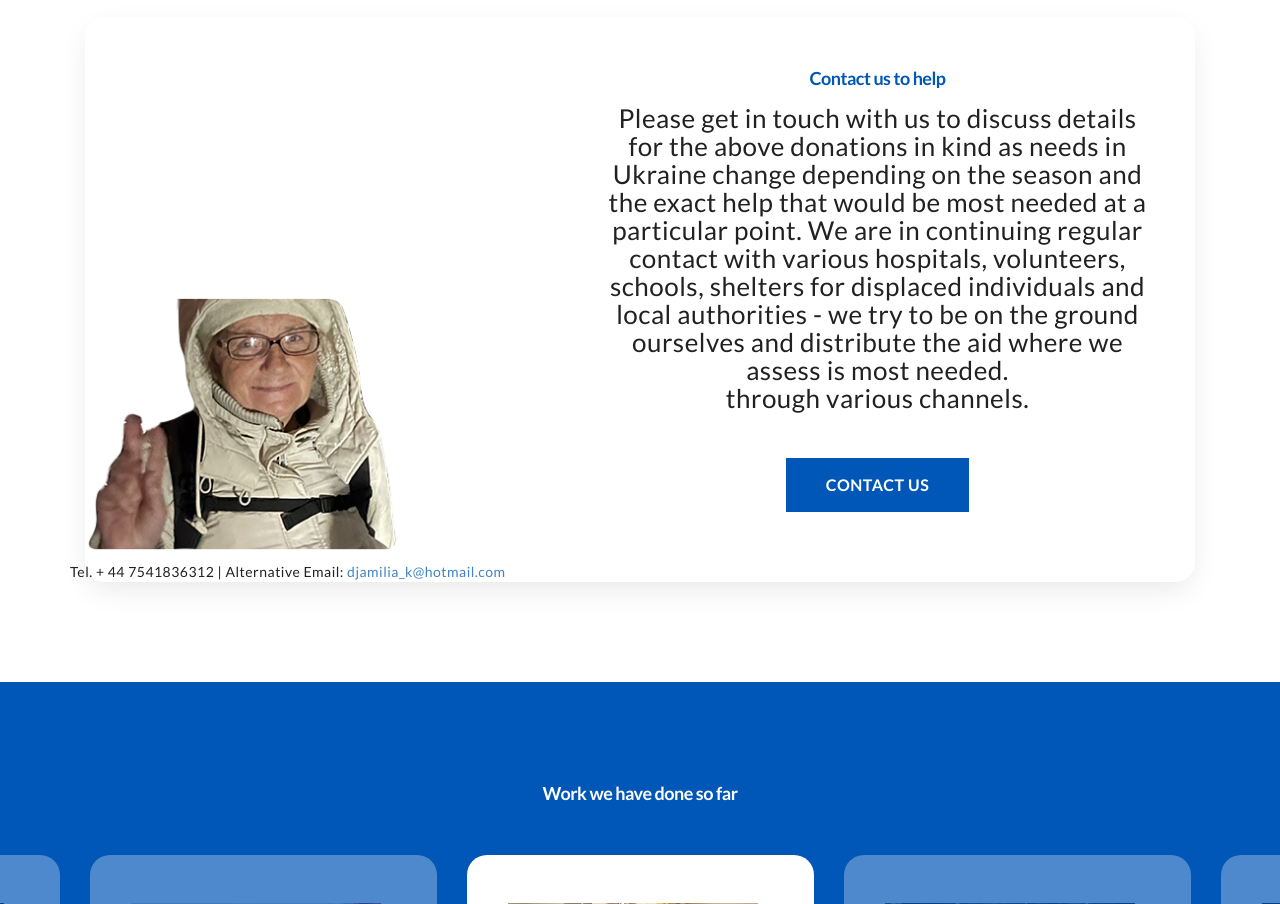
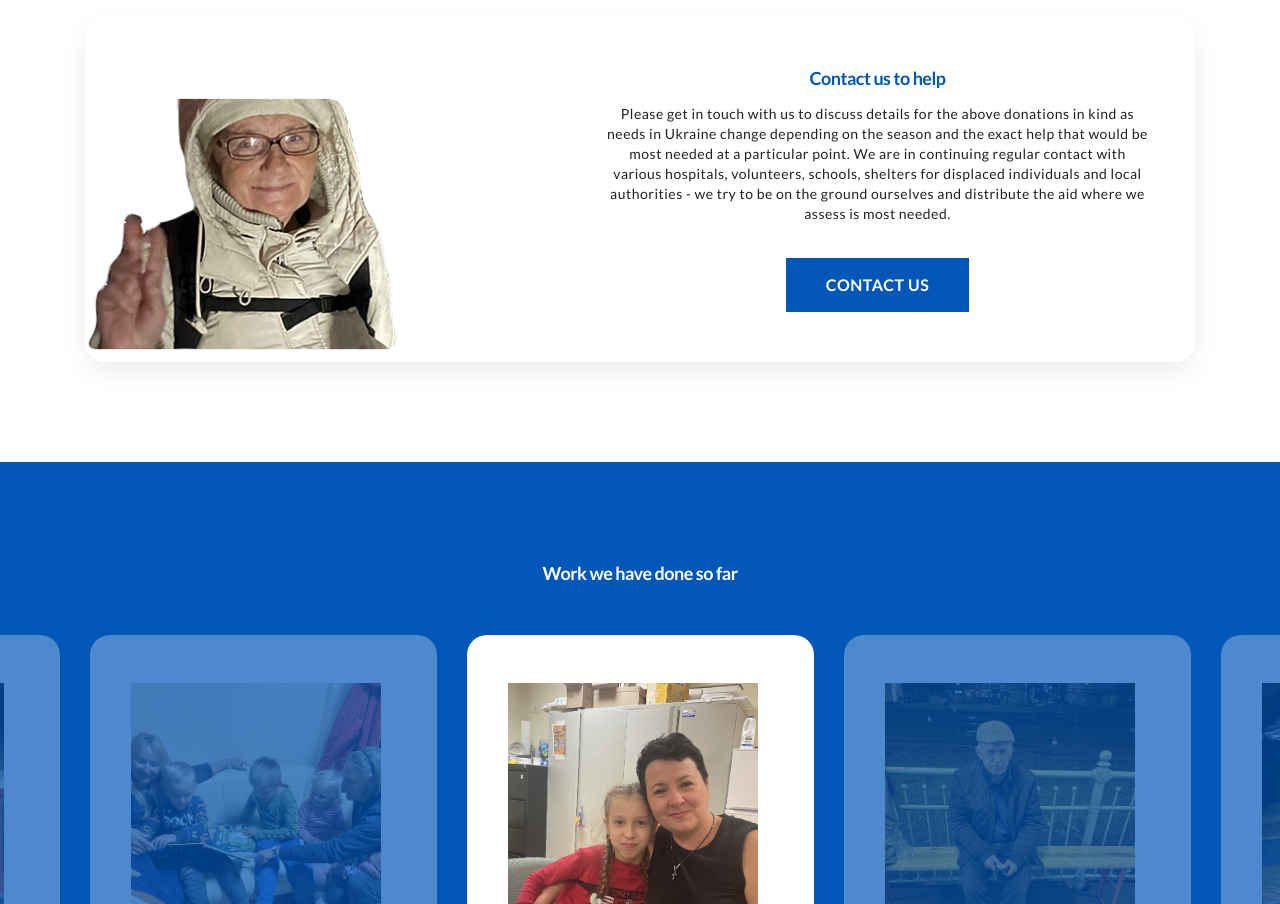
Before and after one commit to marRozh/lifeline-express, a plain HTML site: page index.html in a window 1280 px wide. Shown: the part 3694-4598 px from the top of the page. Drawn offline with nearby package versions, Linux system fonts and the light colour scheme.

Commit message:
Update index.html

```diff
--- a/index.html
+++ b/index.html
@@ -637,11 +637,9 @@
                         <!-- column 2 starts -->
                         <div class="col-12 col-md-7 text-center dtr-py-50 dtr-px-60">
                             <h3 class="color-blue">Contact us to help</h3>
-                            <p class="text-size-md">Please get in touch with us to discuss details for the above donations in kind as needs in Ukraine change depending on the season and the exact help that would be most needed at a particular point. We are in continuing regular contact with various hospitals, volunteers, schools, shelters for displaced individuals and local authorities - we try to be on the ground ourselves and distribute the aid where we assess is most needed.
-<br>
-                                through various channels.</p>
+                            <p>Please get in touch with us to discuss details for the above donations in kind as needs in Ukraine change depending on the season and the exact help that would be most needed at a particular point. We are in continuing regular contact with various hospitals, volunteers, schools, shelters for displaced individuals and local authorities - we try to be on the ground ourselves and distribute the aid where we assess is most needed. </p>
                             <a href="mailto:lifeline.express.uk@gmail.com" class="dtr-btn btn-blue dtr-mt-20">CONTACT US</a> </div>
-                     <p>Tel. + 44 7541836312 | Alternative Email: <a href="mailto:djamilia_k@hotmail.com">djamilia_k@hotmail.com</a></p>
+
                         <!-- column 2 ends -->
 
                     </div>
```
